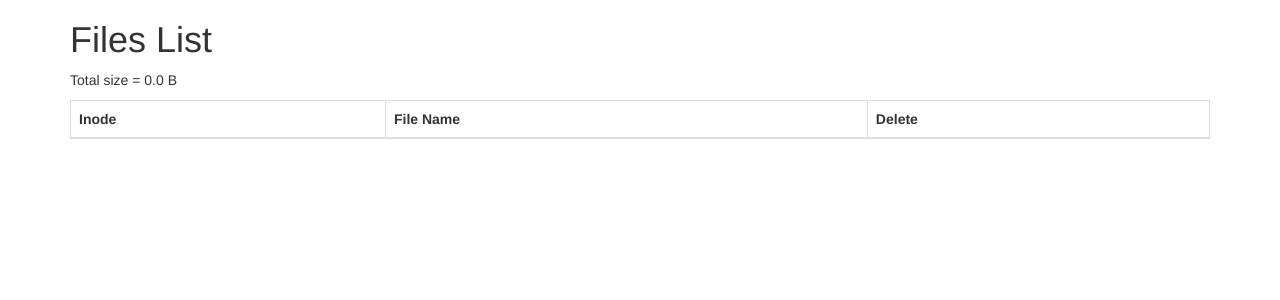
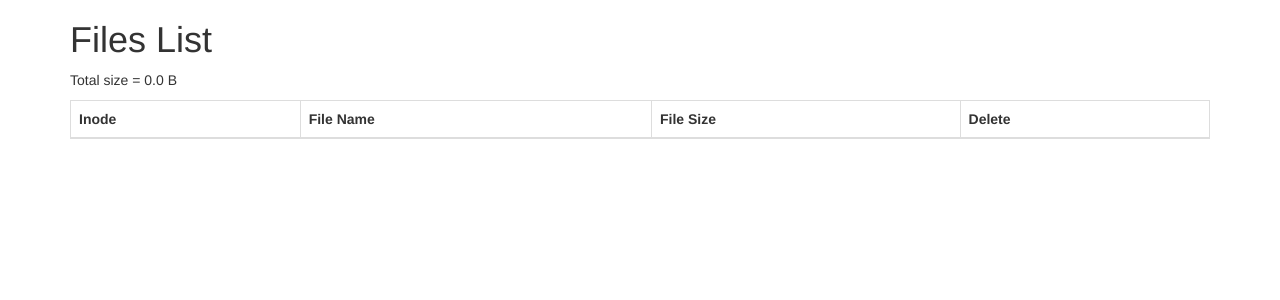
Before and after one commit to garnajee/removarr, a Flask app: page / in a window 1280 px wide. Shown: the top 300 px of the page. Run offline with Flask 2, Linux system fonts and the light colour scheme; data that the repository does not hold is empty; some libraries are stand-ins or nearby versions.

Commit message:
add column with size of each file

```diff
--- a/templates/index.html
+++ b/templates/index.html
@@ -16,6 +16,7 @@
                 <tr>
                     <th>Inode</th>
                     <th>File Name</th>
+                    <th>File Size</th>
                     <th>Delete</th>
                 </tr>
             </thead>
@@ -28,7 +29,7 @@
             $.getJSON('/files', function(data) {
                 $('#file-list').empty();
                 $.each(data.result, function(i, file) {
-                    var row = '<tr><td>' + file.inode + '</td><td>' + file.filename + '</td><td><button type="button" class="btn btn-danger" onclick="deleteFile(' + file.inode + ')">Delete</button></td></tr>';
+                    var row = '<tr><td>' + file.inode + '</td><td>' + file.filename + '</td><td>' + file.file_size + '</td><td><button type="button" class="btn btn-danger" onclick="deleteFile(' + file.inode + ')">Delete</button></td></tr>';
                     $('#file-list').append(row);
                 });
                 $('#total-size').text('Total size = ' + data.total_size);
```
